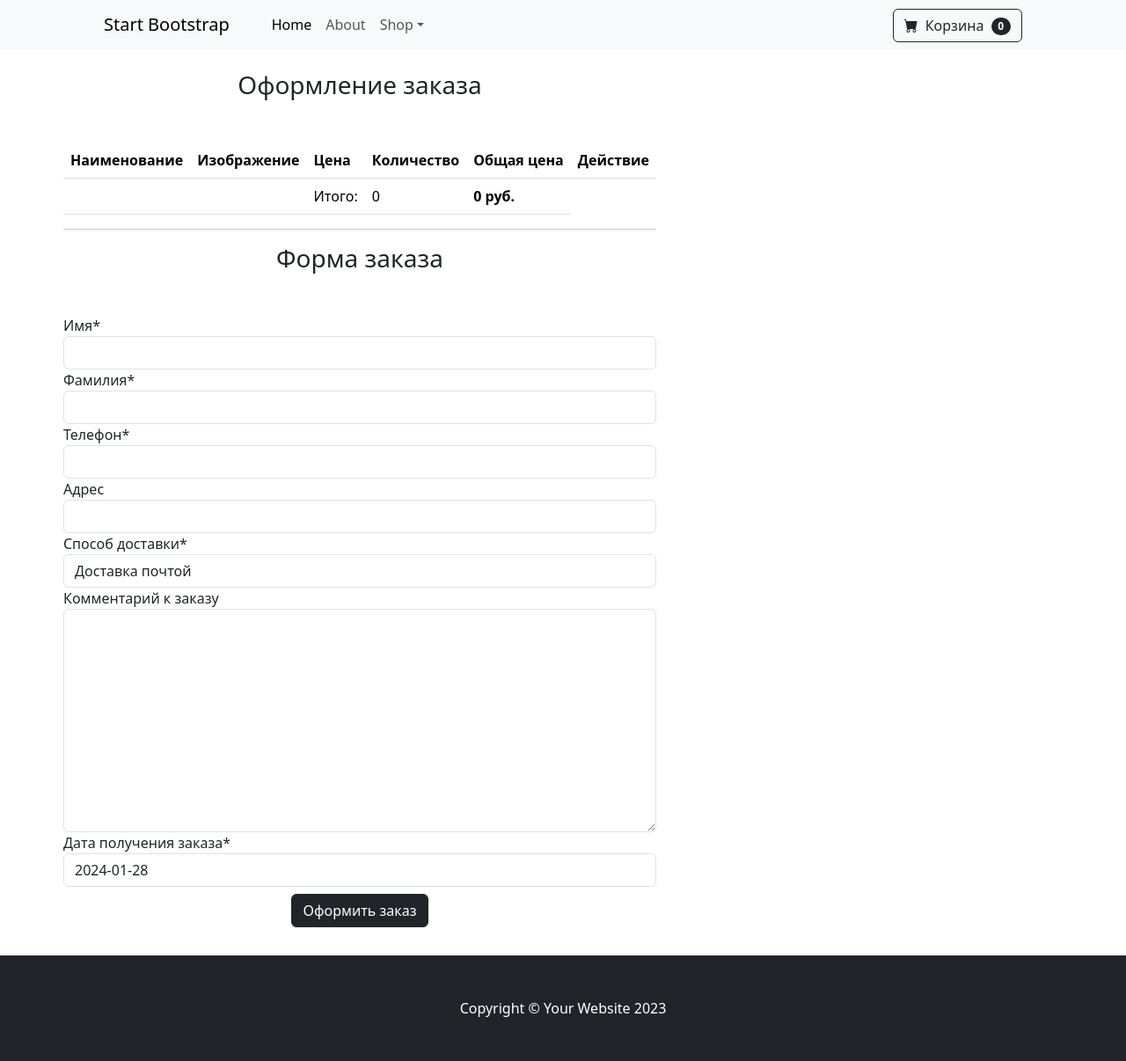
After one commit to ilmush/Shop, a Django app: page /order/ in a window 1280 px wide. The commit adds this page. Shown: the whole page at 88% size. Run offline with Django 4.2, Linux system fonts and the light colour scheme; data comes from the database, SQL or seed files in the repository; data that the repository does not hold is empty; some libraries are stand-ins or nearby versions.

Commit message:
orders added

```diff
--- a/requirements.txt
+++ b/requirements.txt
@@ -1,3 +1,5 @@
 Django==4.2.7
 psycopg2==2.8.6
 pillow
+django-crispy-forms
+crispy-bootstrap4
--- a/shop/mainapp/settings.py
+++ b/shop/mainapp/settings.py
@@ -39,6 +39,10 @@ INSTALLED_APPS = [
     'django.contrib.staticfiles',
 
     'shopApp',
+
+    'crispy_forms',
+    'crispy_bootstrap4',
+
 ]
 
 MIDDLEWARE = [
@@ -134,3 +138,5 @@ STATICFILES_DIRS = (
 # https://docs.djangoproject.com/en/4.2/ref/settings/#default-auto-field
 
 DEFAULT_AUTO_FIELD = 'django.db.models.BigAutoField'
+
+CRISPY_TEMPLATE_PACK = 'bootstrap4'
--- a/shop/shopApp/admin.py
+++ b/shop/shopApp/admin.py
@@ -8,3 +8,4 @@ admin.site.register(CartProduct)
 admin.site.register(Cart)
 admin.site.register(Customer)
 admin.site.register(Specification)
+admin.site.register(Order)
--- /dev/null
+++ b/shop/shopApp/forms.py
@@ -0,0 +1,18 @@
+from django import forms
+
+from .models import Order
+
+
+class OrderForm(forms.ModelForm):
+
+    class Meta:
+        model = Order
+        fields = (
+            'first_name',
+            'last_name',
+            'phone',
+            'address',
+            'delivery',
+            'comment',
+            'order_date'
+        )
--- a/shop/shopApp/models.py
+++ b/shop/shopApp/models.py
@@ -1,6 +1,7 @@
 from django.db import models
 from django.contrib.auth import get_user_model
 from django.urls import reverse
+from django.utils import timezone
 
 User = get_user_model()
 
@@ -59,20 +60,12 @@ class Cart(models.Model):
     def __str__(self):
         return str(self.id)
 
-    def save(self, *args, **kwargs):
-        cart_data = self.products.aggregate(models.Sum('final_price'), models.Count('id'))
-        if cart_data.get('final_price__sum'):
-            self.final_price = cart_data['final_price__sum']
-        else:
-            self.final_price = 0
-        self.total_products = cart_data['id__count']
-        super().save(*args, **kwargs)
-
 
 class Customer(models.Model):
     user = models.ForeignKey(User, verbose_name='Пользователь', on_delete=models.CASCADE)
     phone = models.CharField(max_length=20, verbose_name='Номер телефона', null=True, blank=True)
     address = models.CharField(max_length=255, verbose_name='Адрес', null=True, blank=True)
+    orders = models.ManyToManyField('Order', verbose_name='Заказы покупателя', related_name='related_customer')
 
     def __str__(self):
         return "Покупатель: {} {}".format(self.user.first_name, self.user.last_name)
@@ -84,3 +77,50 @@ class Specification(models.Model):
 
     def __str__(self):
         return f"{self.title}: {self.value}"
+
+
+class Order(models.Model):
+    STATUS_NEW = 'new'
+    STATUS_IN_PROGRESS = 'in_progress'
+    STATUS_READY = 'is_ready'
+    STATUS_COMPLETED = 'completed'
+
+    DELIVERY_BY_COURIER_SERVICE = 'courier_service'
+    DELIVERY_BY_MAIL = 'mail'
+
+    STATUS_CHOICES = (
+        (STATUS_NEW, 'Новый заказ'),
+        (STATUS_IN_PROGRESS, 'Заказ в обработке'),
+        (STATUS_READY, 'Заказ готов'),
+        (STATUS_COMPLETED, 'Заказ выполнен')
+    )
+
+    DELIVERY_CHOICES = (
+        (DELIVERY_BY_COURIER_SERVICE, 'Доставка курьерской службой (СДЭК)'),
+        (DELIVERY_BY_MAIL, 'Доставка почтой')
+    )
+
+    customer = models.ForeignKey(Customer, verbose_name='Покупатель', related_name='related_orders', on_delete=models.CASCADE)
+    first_name = models.CharField(max_length=255, verbose_name='Имя')
+    last_name = models.CharField(max_length=255, verbose_name='Фамилия')
+    phone = models.CharField(max_length=20, verbose_name='Телефон')
+    address = models.CharField(max_length=1024, verbose_name='Адрес', null=True, blank=True)
+    cart = models.ForeignKey(Cart, verbose_name='Корзина', on_delete=models.CASCADE, null=True, blank=True)
+    status = models.CharField(
+        max_length=100,
+        verbose_name='Статус заказа',
+        choices=STATUS_CHOICES,
+        default=STATUS_NEW
+    )
+    delivery = models.CharField(
+        max_length=100,
+        verbose_name='Способ доставки',
+        choices=DELIVERY_CHOICES,
+        default=DELIVERY_BY_MAIL
+    )
+    comment = models.TextField(verbose_name='Комментарий к заказу', null=True, blank=True)
+    created_at = models.DateTimeField(auto_now=True, verbose_name='Дата создания заказа')
+    order_date = models.DateField(verbose_name='Дата получения заказа', default=timezone.now)
+
+    def __str__(self):
+        return str(self.id)
--- /dev/null
+++ b/shop/shopApp/templates/order.html
@@ -0,0 +1,79 @@
+{% extends 'base.html' %}
+{% load crispy_forms_tags %}
+
+{% block content %}
+
+<h3 class="text-center mt-55 mb-5">
+  Оформление заказа
+</h3>
+<table class="table">
+  <thead>
+    <tr>
+      <th scope="col">Наименование</th>
+      <th scope="col">Изображение</th>
+      <th scope="col">Цена</th>
+      <th scope="col">Количество</th>
+      <th scope="col">Общая цена</th>
+      <th scope="col">Действие</th>
+    </tr>
+  </thead>
+  <tbody>
+    {% for item in cart.products.all %}
+    <tr>
+      <!-- Title -->
+      <td scope="row">
+        <b> {{ item.product.title }} </b>
+      </td>
+
+      <!-- Product preview -->
+      <td class="w-25">
+        <img
+          class="card-img-top mb-5 mb-md-0"
+          src="{{ item.product.image.url }}"
+        />
+      </td>
+
+      <!-- Price -->
+      <td>
+        {{ item.product.price }} руб.
+      </td>
+
+      <!-- Count -->
+      <td>
+        {{ item.qty }}
+      </td>
+
+      <!-- Final price -->
+      <td>
+        {{ item.final_price }} руб.
+      </td>
+
+    </tr>
+    {% endfor %}
+    <tr>
+      <td colspan="2"></td>
+
+      <td>Итого:</td>
+
+      <td>{{ cart.total_products }}</td>
+
+      <td>
+        <strong> {{ cart.final_price }} руб. </strong>
+      </td>
+    </tr>
+
+  </tbody>
+
+</table>
+<hr>
+<h3 class="text-center mt-55 mb-5">Форма заказа</h3>
+<form action="{% url 'make_order' %}" method="POST">
+  {% csrf_token %}
+  {{ form|crispy }}
+  <div class="text-center">
+    <button type="submit" class="btn btn-dark m-2">Оформить заказ</button>
+  </div>
+
+</form>
+
+{% endblock content %}
--- a/shop/shopApp/urls.py
+++ b/shop/shopApp/urls.py
@@ -10,5 +10,8 @@ urlpatterns = [
     path('add-to-cart/<str:slug>/', AddToCartView.as_view(), name='add_to_cart'),
     path('delete-from-cart/<str:slug>/', DeleteFromCartView.as_view(), name='delete_from_cart'),
     path('change-qty/<str:slug>/', ChangeQTYView.as_view(), name='change_qty'),
+    path('order/', OrderView.as_view(), name='order'),
+    path('make-order/', MakeOrderView.as_view(), name='make_order'),
+
 
 ]
--- a/shop/shopApp/views.py
+++ b/shop/shopApp/views.py
@@ -1,3 +1,4 @@
+from django.db import transaction
 from django.shortcuts import render
 from django.http import HttpResponseRedirect
 from django.views import View
@@ -5,6 +6,8 @@ from django.views.generic import DetailView
 
 from .models import *
 from .mixins import CategoryDetailMixin, CartMixin
+from .forms import OrderForm
+from .utils import recalc_cart
 
 
 class BaseView(CartMixin, View):
@@ -54,7 +57,7 @@ class AddToCartView(CartMixin, View):
         )
         if created:
             self.cart.products.add(cart_product)
-        self.cart.save()
+        recalc_cart(self.cart)
         return HttpResponseRedirect('/cart/')
 
 
@@ -67,7 +70,7 @@ class DeleteFromCartView(CartMixin, View):
         )
         self.cart.products.remove(cart_product)
         cart_product.delete()
-        self.cart.save()
+        recalc_cart(self.cart)
         return HttpResponseRedirect('/cart/')
 
 
@@ -81,7 +84,7 @@ class ChangeQTYView(CartMixin, View):
         qty = int(request.POST.get('qty'))
         cart_product.qty = qty
         cart_product.save()
-        self.cart.save()
+        recalc_cart(self.cart)
         return HttpResponseRedirect('/cart/')
 
 
@@ -93,3 +96,41 @@ class CartView(CartMixin, View):
             'category': category
         }
         return render(request, 'cart.html', context)
+
+
+class OrderView(CartMixin, View):
+    def get(self, request, *args, **kwargs):
+        category = Category.objects.all()
+        form = OrderForm(request.POST or None)
+        context = {
+            'cart': self.cart,
+            'category': category,
+            'form': form
+        }
+        return render(request, 'order.html', context)
+
+
+class MakeOrderView(CartView, View):
+
+    @transaction.atomic
+    def post(self, request, *args, **kwargs):
+        form = OrderForm(request.POST or None)
+        customer = Customer.objects.get(user=request.user)
+        if form.is_valid():
+            new_order = form.save(commit=False)
+            new_order.customer = customer
+            new_order.first_name = form.cleaned_data['first_name']
+            new_order.last_name = form.cleaned_data['last_name']
+            new_order.phone = form.cleaned_data['phone']
+            new_order.address = form.cleaned_data['address']
+            new_order.delivery = form.cleaned_data['delivery']
+            new_order.comment = form.cleaned_data['comment']
+            new_order.order_date = form.cleaned_data['order_date']
+            new_order.save()
+            self.cart.in_order = True
+            self.cart.save()
+            new_order.cart = self.cart
+            new_order.save()
+            customer.orders.add(new_order)
+            return HttpResponseRedirect('/')
+        return HttpResponseRedirect('/order')
```
Also changed, not shown: shop/shopApp/templates/cart.html (+7 -0 lines), shop/shopApp/utils.py (added, +11 -0 lines).
